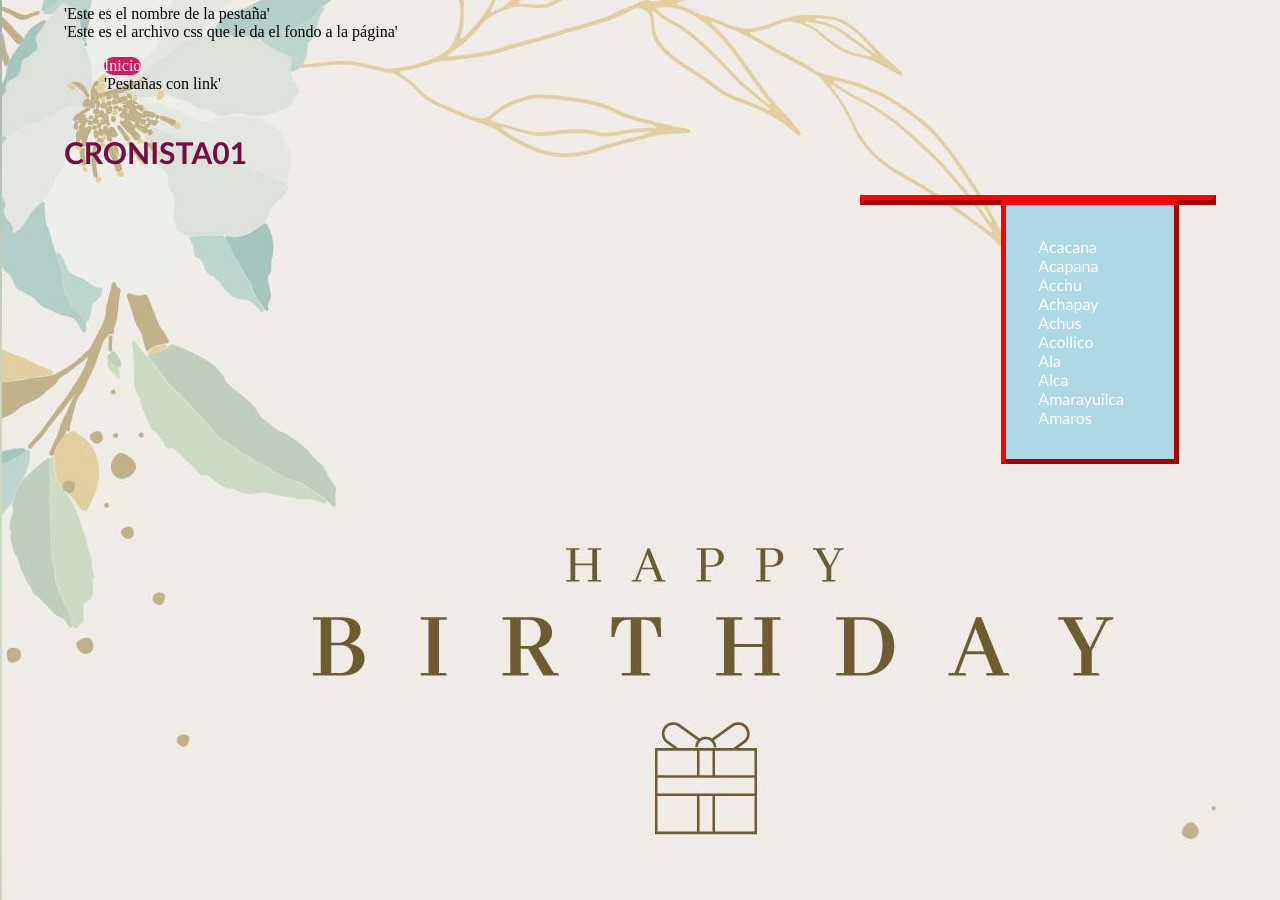
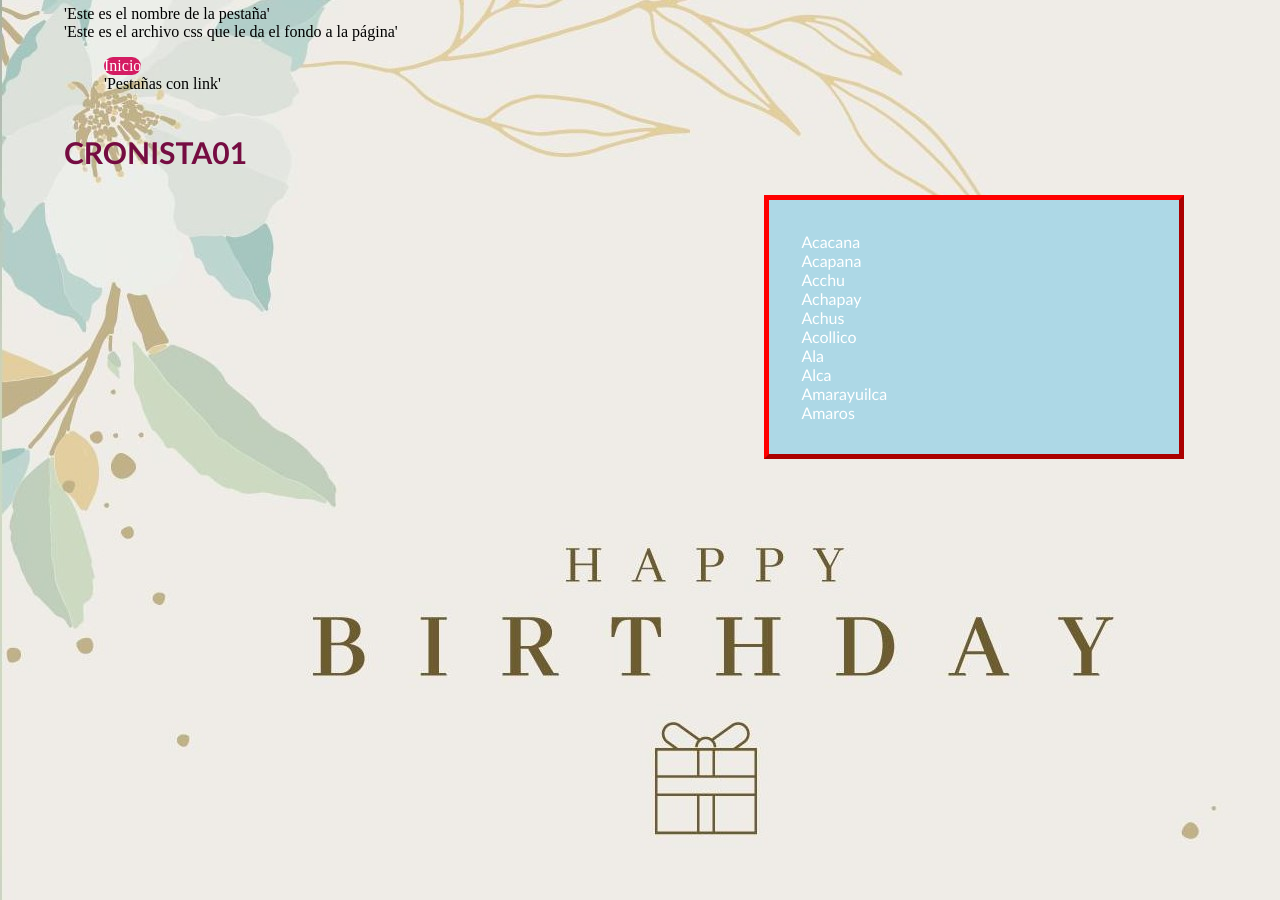
Before and after one commit to glosascroniquenses/Pruebas, a Jekyll site: the page built from _autores/cronista01.html, in a window 1280 px wide. Built offline with Jekyll 4.4.1, drawn with Linux system fonts in a browser that asks for light colours.

Commit message:
Update mainCopia.css

```diff
--- a/css/mainCopia.css
+++ b/css/mainCopia.css
@@ -56,7 +56,7 @@ p {
     width: 90%;
 }
 
-#palabras2 {
+#palabras {
   font-size:1.25rem;
   background-color:lightblue;
   border: 5px outset red;
@@ -65,7 +65,7 @@ p {
   position: absolute;
   }
 
-#palabras2-nav {
+#palabras-nav {
    a,:link {
        color: #800;
    }
```
